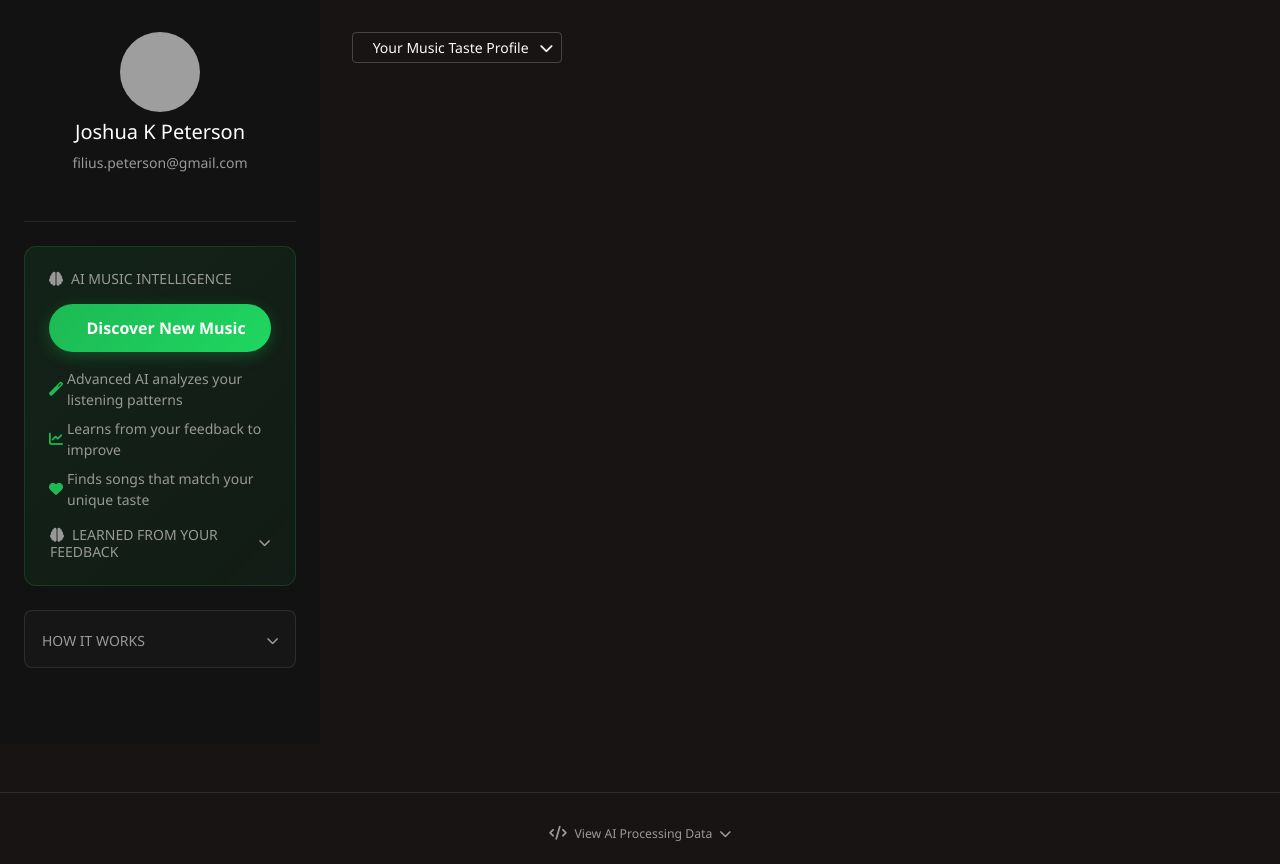
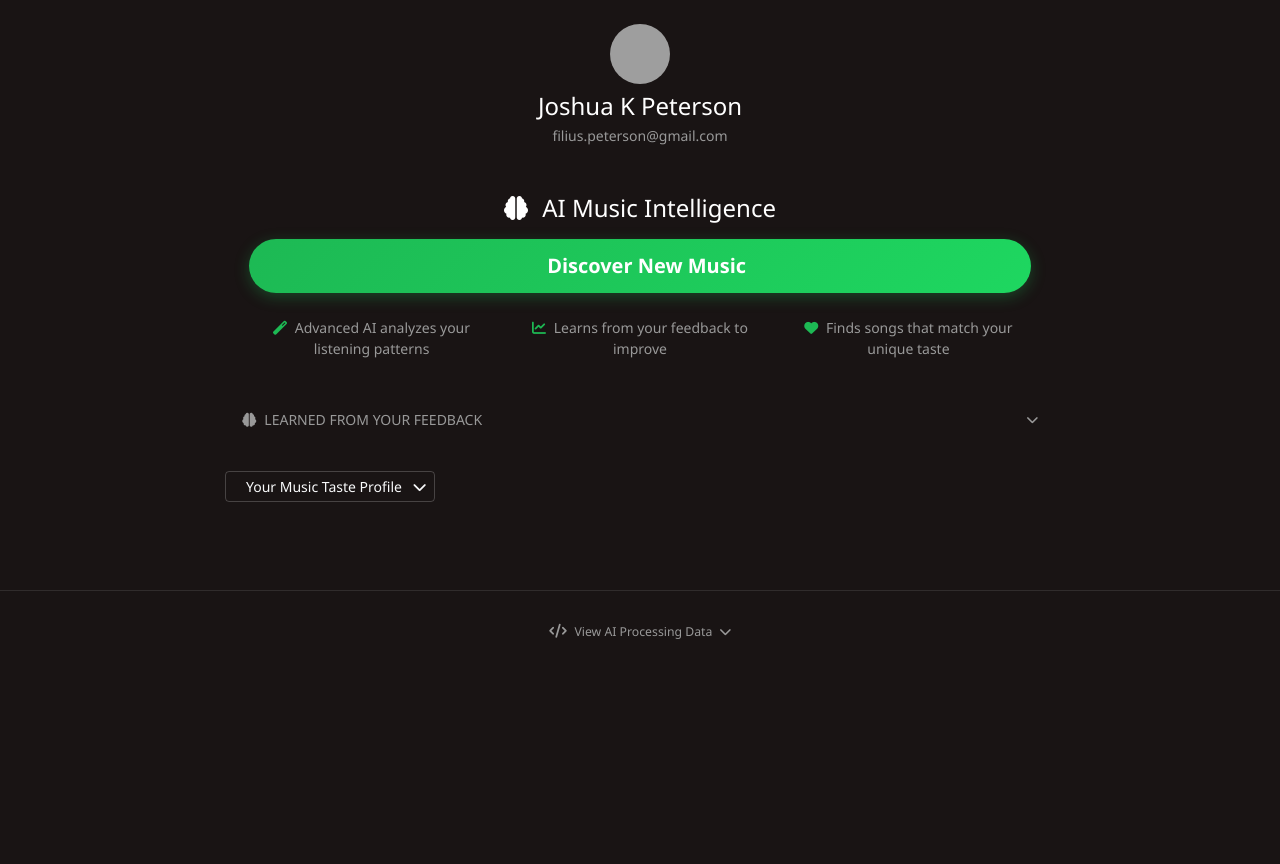
Before and after one commit to echoflame14/spotifai, a Flask app: template templates/dashboard.html in a window 1280 px wide. Shown: the part 59-923 px from the top of the page. After the commit the page ends 698 px from the top, so only its background shows below. Run offline with Flask 3, Linux system fonts and the light colour scheme; the template is opened without the code that fills it: values that come from a table or form of the project are taken from there, others are empty; data comes from the database, SQL or seed files in the repository; some libraries are stand-ins or nearby versions; grey boxes are pictures that could not be loaded.

Commit message:
Streamline user interface by removing sidebar and centralizing content
Removes the sidebar element from dashboard.html and restructures content for a cleaner, more focused user experience.

Replit-Commit-Author: Agent
Replit-Commit-Session-Id: 29540f0e-a192-4226-bd99-4fa6a87f0a2e
Replit-Commit-Screenshot-Url: https://storage.googleapis.com/screenshot-production-us-central1/deb2334e-2767-4af0-932d-2c07564b350b/a6fdcd07-6e0d-4a62-860c-db7f6a187531.jpg

```diff
--- a/templates/dashboard.html
+++ b/templates/dashboard.html
@@ -3,56 +3,61 @@
 {% block title %}AI Music Recommender - Discover Your Next Favorite Song{% endblock %}
 
 {% block content %}
-<div class="container-fluid">
-    <div class="row">
-        <!-- Sidebar -->
-        <div class="col-lg-3 col-md-4 sidebar">
-            <div class="sidebar-content">
-                <!-- User Profile -->
-                <div class="user-profile mb-4">
+<div class="container-fluid py-4">
+    <div class="row justify-content-center">
+        <div class="col-xl-8 col-lg-10">
+            <!-- User Profile Header -->
+            <div class="user-profile-header text-center mb-4">
                 {% if user.image_url %}
-                        <img src="{{ user.image_url }}" alt="{{ user.display_name }}" class="profile-image rounded-circle mb-2">
+                    <img src="{{ user.image_url }}" alt="{{ user.display_name }}" class="profile-image rounded-circle mb-2" style="width: 60px; height: 60px;">
                 {% else %}
-                        <div class="profile-image-placeholder rounded-circle mb-2">
-                            <i class="fas fa-user"></i>
+                    <div class="profile-image-placeholder rounded-circle mb-2 d-inline-flex align-items-center justify-content-center" style="width: 60px; height: 60px; background: rgba(255,255,255,0.1);">
+                        <i class="fas fa-user text-muted"></i>
                     </div>
                 {% endif %}
-                    <h5 class="text-white">{{ user.display_name or 'Spotify User' }}</h5>
+                <h4 class="text-white mb-1">{{ user.display_name or 'Spotify User' }}</h4>
                 {% if user.email %}
                     <p class="text-muted small">{{ user.email }}</p>
                 {% endif %}
             </div>
 
-
-
-                <!-- AI Music Recommender -->
-                <div class="ai-recommendations">
-                    <h6 class="text-muted text-uppercase small mb-3">
-                        <i class="fas fa-brain me-2"></i>AI Music Intelligence
-                    </h6>
-                    <div class="d-grid gap-2 mb-3">
-                        <button id="getRecommendation" class="btn btn-gradient-spotify">
+            <!-- AI Music Intelligence Card -->
+            <div class="ai-info-card mb-4">
+                <div class="gradient-header p-4 text-center">
+                    <h4 class="text-white mb-3">
+                        <i class="fas fa-brain me-2"></i>
+                        AI Music Intelligence
+                    </h4>
+                    <div class="d-grid gap-2 mb-4">
+                        <button id="getRecommendation" class="btn btn-gradient-spotify btn-lg">
                             <i class="fas fa-sparkles me-2"></i>
                             Discover New Music
                         </button>
                     </div>
-                    <div class="recommendation-info">
-                        <p class="text-muted small mb-2">
+                    <div class="row">
+                        <div class="col-md-4 mb-2">
+                            <p class="text-muted small mb-0">
                                 <i class="fas fa-magic me-1 text-spotify"></i>
                                 Advanced AI analyzes your listening patterns
                             </p>
-                        <p class="text-muted small mb-2">
+                        </div>
+                        <div class="col-md-4 mb-2">
+                            <p class="text-muted small mb-0">
                                 <i class="fas fa-chart-line me-1 text-spotify"></i>
                                 Learns from your feedback to improve
                             </p>
-                        <p class="text-muted small">
+                        </div>
+                        <div class="col-md-4 mb-2">
+                            <p class="text-muted small mb-0">
                                 <i class="fas fa-heart me-1 text-spotify"></i>
                                 Finds songs that match your unique taste
                             </p>
                         </div>
+                    </div>
+                </div>
 
                 <!-- Learned from Feedback Section -->
-                    <div id="feedbackLearningSection" class="feedback-learning-section mt-3">
+                <div id="feedbackLearningSection" class="feedback-learning-section p-3">
                     <button class="btn btn-link text-muted text-decoration-none p-0 w-100 text-start" type="button"
                             data-bs-toggle="collapse" data-bs-target="#feedbackLearningCollapse" aria-expanded="false">
                         <h6 class="text-muted text-uppercase small mb-0 d-flex align-items-center justify-content-between">
@@ -72,87 +77,6 @@
                 </div>
             </div>
 
-                <!-- How It Works -->
-                <div class="how-it-works mt-4">
-                    <button class="btn btn-link text-muted text-decoration-none p-0 w-100 text-start" type="button"
-                            data-bs-toggle="collapse" data-bs-target="#technicalDetails" aria-expanded="false">
-                        <h6 class="text-muted text-uppercase small mb-0 d-flex align-items-center justify-content-between">
-                            How It Works
-                            <i class="fas fa-chevron-down small"></i>
-                        </h6>
-                    </button>
-
-                    <div class="collapse mt-3" id="technicalDetails">
-                        <div class="process-steps mb-4">
-                            <div class="step mb-2">
-                                <span class="step-number">1</span>
-                                <span class="text-muted small">Analyze your Spotify history</span>
-                            </div>
-                            <div class="step mb-2">
-                                <span class="step-number">2</span>
-                                <span class="text-muted small">Understand your preferences</span>
-                            </div>
-                            <div class="step mb-2">
-                                <span class="step-number">3</span>
-                                <span class="text-muted small">Recommend perfect matches</span>
-                            </div>
-                        </div>
-
-                        <!-- Technical Details -->
-                        <div class="technical-details p-3 rounded" style="background: rgba(255, 255, 255, 0.03); border: 1px solid rgba(255, 255, 255, 0.08);">
-                            <h6 class="text-white mb-3">
-                                <i class="fas fa-cogs me-2"></i>
-                                Technical Implementation
-                            </h6>
-
-                            <div class="tech-section mb-3">
-                                <h6 class="text-spotify small mb-2">Data Collection</h6>
-                                <ul class="text-muted small mb-0 ps-3">
-                                    <li>Fetches 150+ recent tracks via Spotify Web API</li>
-                                    <li>Analyzes top tracks/artists across 3 time periods</li>
-                                    <li>Collects saved tracks, playlists, and genre data</li>
-                                    <li>Tracks recommendation history to prevent repetition</li>
-                                </ul>
-                            </div>
-
-                            <div class="tech-section mb-3">
-                                <h6 class="text-spotify small mb-2">AI Analysis Engine</h6>
-                                <ul class="text-muted small mb-0 ps-3">
-                                    <li>Google Gemini 2.0 Flash Exp for psychological analysis</li>
-                                    <li>Processes listening patterns and musical evolution</li>
-                                    <li>Identifies genre preferences and mood patterns</li>
-                                    <li>Learns from user feedback to improve accuracy</li>
-                                </ul>
-                            </div>
-
-                            <div class="tech-section mb-3">
-                                <h6 class="text-spotify small mb-2">Recommendation Logic</h6>
-                                <ul class="text-muted small mb-0 ps-3">
-                                    <li>Avoids recently played and recommended tracks</li>
-                                    <li>Balances familiar artists with new discoveries</li>
-                                    <li>Uses multi-strategy Spotify search validation</li>
-                                    <li>Stores recommendations with AI reasoning</li>
-                                </ul>
-                            </div>
-
-                            <div class="tech-section">
-                                <h6 class="text-spotify small mb-2">Technology Stack</h6>
-                                <div class="d-flex flex-wrap gap-1">
-                                    <span class="badge bg-secondary">Python Flask</span>
-                                    <span class="badge bg-secondary">Spotify Web API</span>
-                                    <span class="badge bg-secondary">Google Gemini AI</span>
-                                    <span class="badge bg-secondary">PostgreSQL</span>
-                                    <span class="badge bg-secondary">OAuth 2.0</span>
-                                </div>
-                            </div>
-                        </div>
-                    </div>
-                </div>
-            </div>
-        </div>
-
-        <!-- Main Content -->
-        <div class="col-lg-9 col-md-8 main-content">
             <!-- Music Taste Profile Toggle -->
             <div class="music-profile-toggle mb-3">
                 <button class="btn btn-outline-light btn-sm" type="button" data-bs-toggle="collapse"
```
Lines whose indentation alone changed are shown as unchanged.
